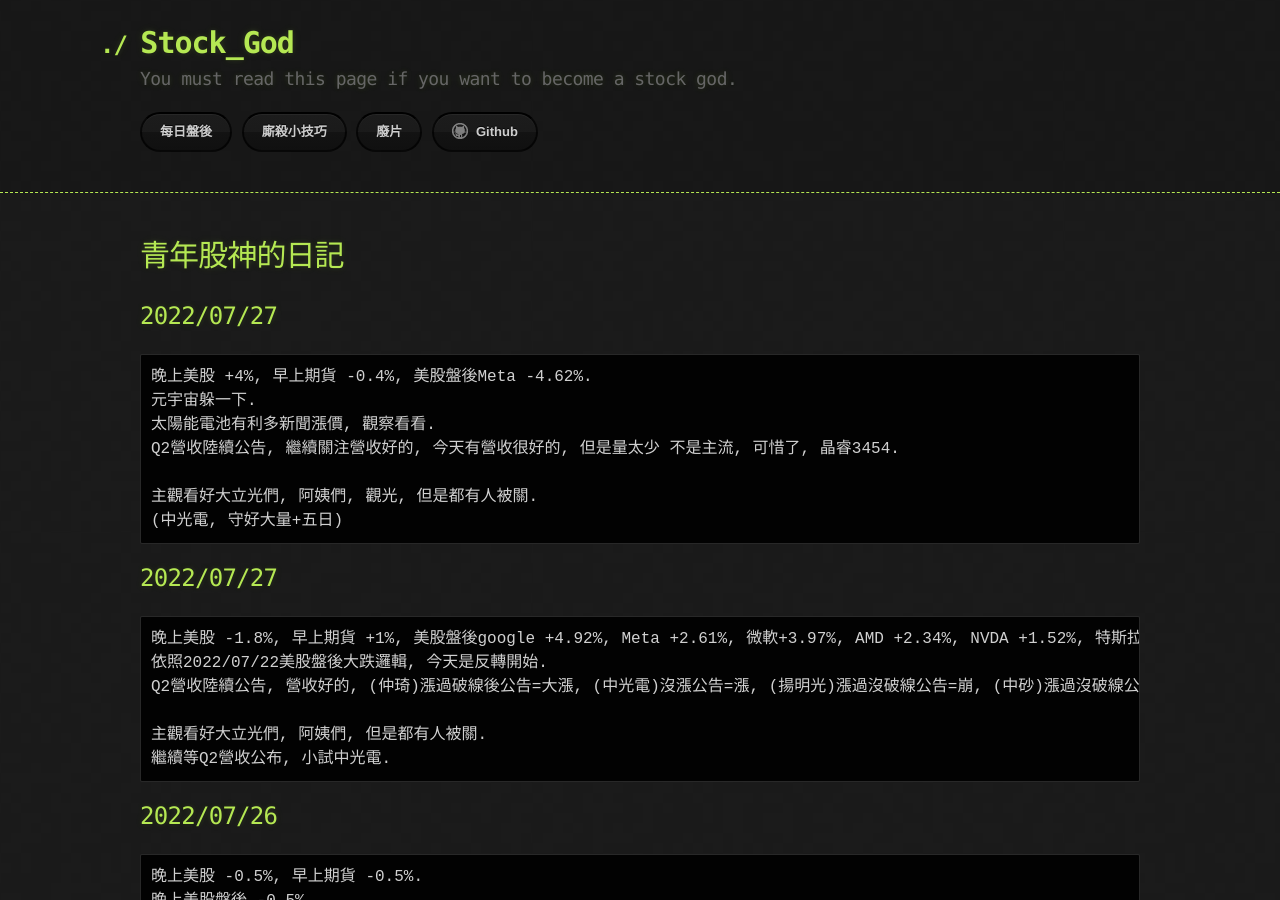
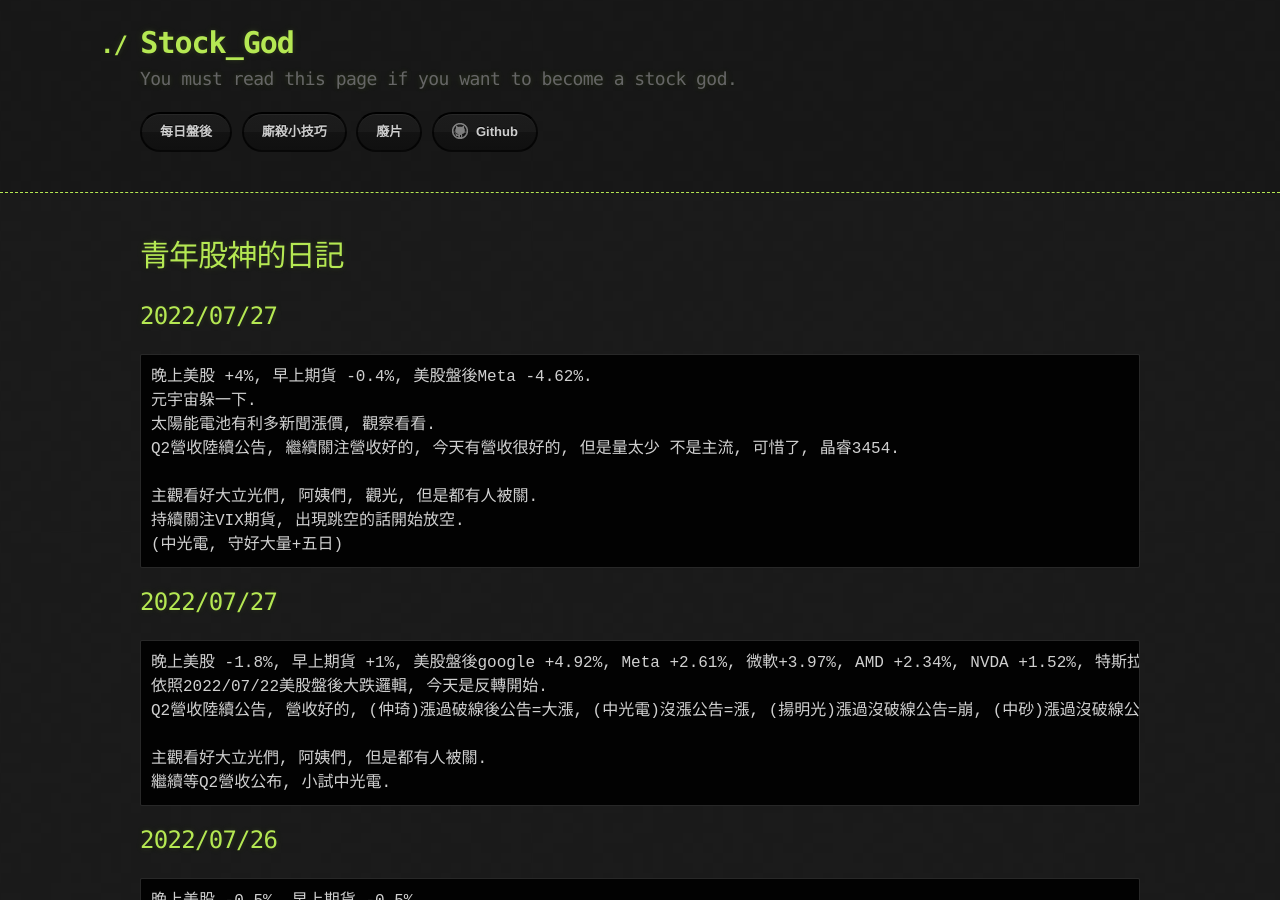
Before and after one commit to lepg5487/Stock_God, a Jekyll site: the page built from index.md, in a window 1280 px wide and 900 px high. Built offline with Jekyll 4.4.1, drawn with Linux system fonts in a browser that asks for light colours; our own code applies the rules of GitHub Pages for plain Markdown files.

Commit message:
Update index.md

````diff
--- a/index.md
+++ b/index.md
@@ -11,6 +11,7 @@ layout: testlayouts
 Q2營收陸續公告, 繼續關注營收好的, 今天有營收很好的, 但是量太少 不是主流, 可惜了, 晶睿3454.
 
 主觀看好大立光們, 阿姨們, 觀光, 但是都有人被關.
+持續關注VIX期貨, 出現跳空的話開始放空.
 (中光電, 守好大量+五日)
 ```
 
````
